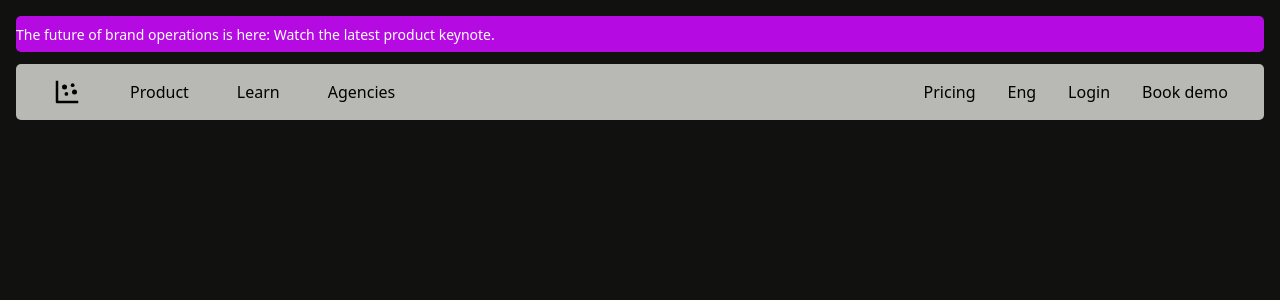
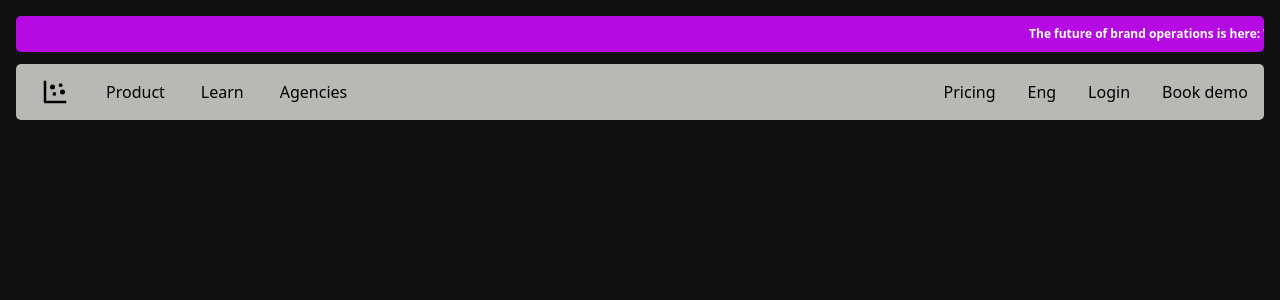
Before and after one commit to vikas-x7/Shipyard, a Next.js app: page / in a window 1280 px wide. Shown: the top 300 px of the page. Built offline with nearby package versions, Linux system fonts and the light colour scheme.

Commit message:
feat(ui): add animation to top ad banner in navbar

```diff
--- a/src/components/layout/Header.tsx
+++ b/src/components/layout/Header.tsx
@@ -1,3 +1,9 @@
+import Navbar from "../sections/Navbar";
+
 export default function Header() {
-  return <div>Header</div>;
+  return (
+    <>
+      <Navbar />
+    </>
+  );
 }
--- a/src/components/layout/LandingContainer.tsx
+++ b/src/components/layout/LandingContainer.tsx
@@ -1,9 +1,9 @@
-import Navbar from "../sections/Navbar";
+import Header from "./Header";
 
 export default function LandingContainer() {
   return (
     <div className="w-full h-screen p-4 bg-[#111110]">
-      <Navbar />
+      <Header />
     </div>
   );
 }
--- a/src/components/sections/Navbar.tsx
+++ b/src/components/sections/Navbar.tsx
@@ -1,19 +1,31 @@
 import Link from "next/link";
 import { BiScatterChart } from "react-icons/bi";
+import "../../styles/animation.css";
+import { FaArrowRight } from "react-icons/fa";
 
 function Navbar() {
   return (
     <>
       <div className="grid gap-3">
-        <div className="h-9 bg-[#B60AE3] rounded-[5px] flex items-center">
-          <p className="text-white text-[14px]">
-            The future of brand operations is here: Watch the latest product
-            keynote.
+        <div className="h-9 bg-[#B60AE3] rounded-[5px] flex items-center overflow-hidden">
+          <p className="ticker-text text-white font-semibold text-[12px] flex gap-50">
+            <span className="flex items-center gap-1">
+              The future of brand operations is here: Watch the latest product
+              keynote <FaArrowRight />
+            </span>
+            <span className="flex items-center gap-1">
+              The future of brand operations is here: Watch the latest product
+              keynote <FaArrowRight />
+            </span>
+            <span className="flex items-center gap-1">
+              The future of brand operations is here: Watch the latest product
+              keynote <FaArrowRight />
+            </span>
           </p>
         </div>
 
-        <div className="bg-[#B8B8B4] rounded-[5px] flex items-center justify-between px-9 py-7 h-10">
-          <div className="flex items-center gap-12 ">
+        <div className="bg-[#B8B8B4] rounded-[5px] flex items-center justify-between py-7 h-10">
+          <div className="flex items-center gap-9 pl-6 ">
             <Link href="/" className="text-[30px]">
               <BiScatterChart />
             </Link>
@@ -22,7 +34,7 @@ function Navbar() {
             <button>Agencies</button>
           </div>
 
-          <div className="flex items-center gap-8 ">
+          <div className="flex items-center gap-8 pr-4  ">
             <button>Pricing </button>
             <button>Eng</button>
             <button>Login</button>
--- /dev/null
+++ b/src/styles/animation.css
@@ -0,0 +1,17 @@
+
+.ticker-text {
+  white-space: nowrap;
+  padding-left: 100%;
+  animation: marquee 70s linear infinite;
+}
+
+
+
+@keyframes marquee {
+  0% {
+    transform: translateX(0);
+  }
+  100% {
+    transform: translateX(-100%);
+  }
+}
```
Also changed, not shown: src/components/sections/Hero.tsx (added).
